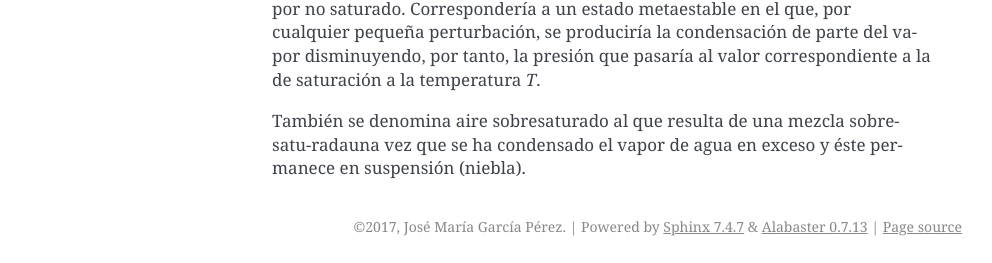
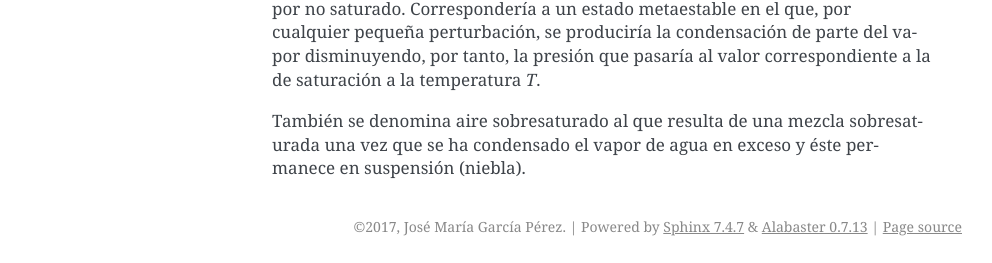
Before and after one commit to mantielero/termodinamica, a Sphinx documentation site: the page built from source/vapores_introduccion.rst, in a window 1280 px wide. Shown: the part 2133-2396 px from the top of the page, without its empty margins (148-1140 px from the left). Built offline with Sphinx 7.4.7, drawn with Linux system fonts in a browser that asks for light colours; pages that are not in the unit, such as notebooks, are missing from menus.

Commit message:
Update vapores_introduccion.rst

```diff
--- a/source/vapores_introduccion.rst
+++ b/source/vapores_introduccion.rst
@@ -35,4 +35,4 @@ Mezcla sobresaturada
 
 Para unas condiciones de :math:`p_g` y *T*, sería una mezcla en la que la presión parcial del vapor fuese mayor que la de saturación a esa temperatura, manteniéndose el vapor no saturado. Correspondería a un estado metaestable en el que, por cualquier pequeña perturbación, se produciría la condensación de parte del vapor disminuyendo, por tanto, la presión que pasaría al valor correspondiente a la de saturación a la temperatura *T*.
 
-También se denomina aire sobresaturado al que resulta de una mezcla sobresatu-radauna vez que se ha condensado el vapor de agua en exceso y éste permanece en suspensión (niebla).
+También se denomina aire sobresaturado al que resulta de una mezcla sobresaturada una vez que se ha condensado el vapor de agua en exceso y éste permanece en suspensión (niebla).
```
